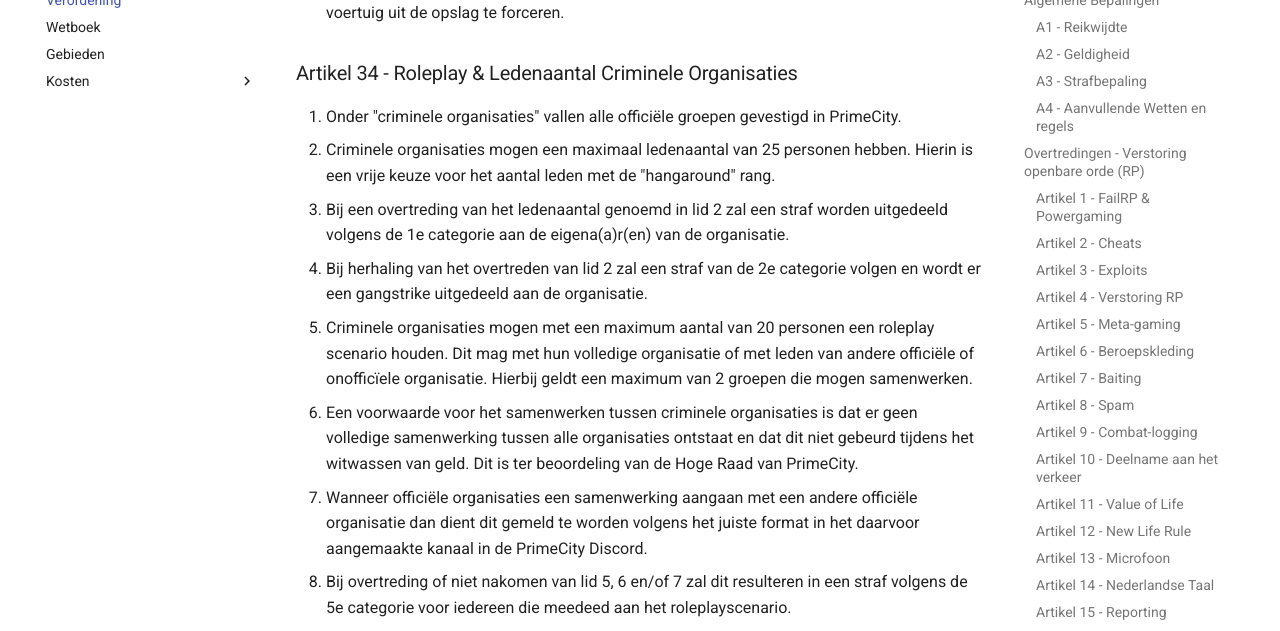
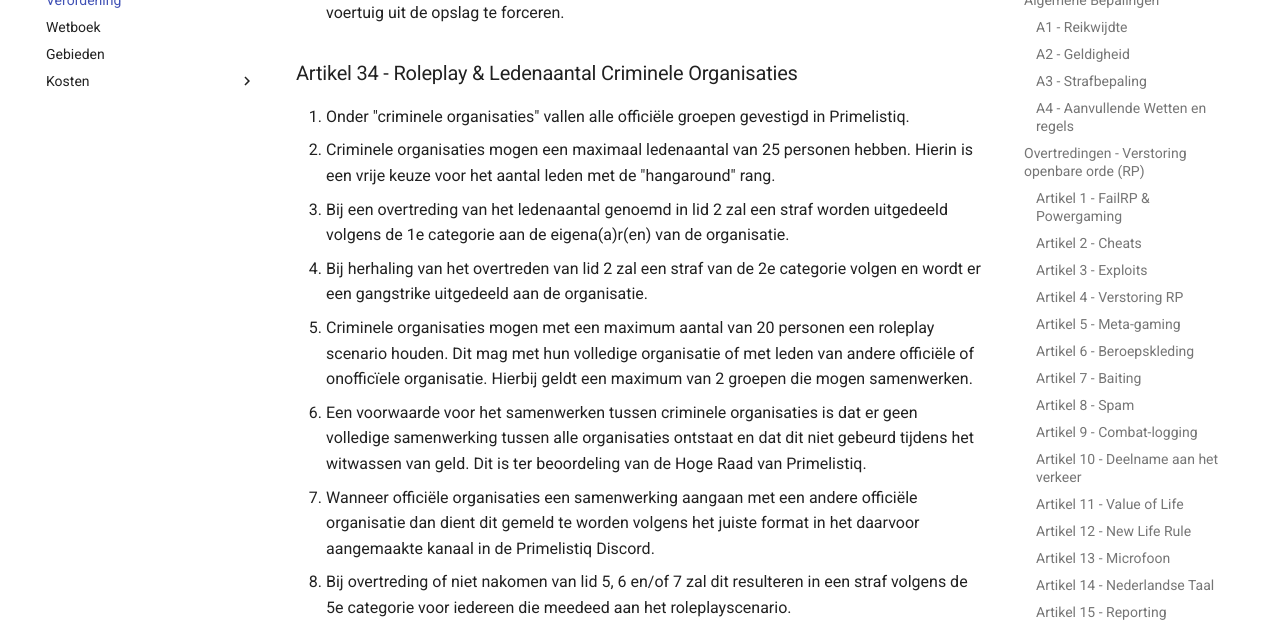
Before and after one commit to mickjoel/wetboek.sunstone, an MkDocs documentation site: the page built from docs/apv.md, in a window 1280 px wide and 900 px high, scrolled down 16681 px. Shown: the part 153-784 px from the top of the window. Built offline with MkDocs 1.6.1 and Material for MkDocs 9.7.7, drawn with Linux system fonts in a browser that asks for light colours; some of the changed text lies outside the part shown.

Commit message:
Update apv.md

````diff
--- a/docs/apv.md
+++ b/docs/apv.md
@@ -1,14 +1,14 @@
-# Algemene Plaatselijke Verordening PrimeCity
+# Algemene Plaatselijke Verordening Primelistiq
 
 ### Opmerkingen met betrekking tot de verordening
 
-Het Wetboek van Strafrecht, specifiek bedoeld voor PrimeCity, wordt hierbij ingetrokken en vervangen door deze APV.
+Het Wetboek van Strafrecht, specifiek bedoeld voor Primelistiq, wordt hierbij ingetrokken en vervangen door deze APV.
 
 ## Algemene Bepalingen
 
 ### A1 - Reikwijdte
 
-1. Deze Algemene Plaatselijke Verordening (verder aangeduid als APV) is bedoeld als aanvulling op het Nederlands Recht en heeft betrekking op het eiland, de gemeente, en de stad PrimeCity.
+1. Deze Algemene Plaatselijke Verordening (verder aangeduid als APV) is bedoeld als aanvulling op het Nederlands Recht en heeft betrekking op het eiland, de gemeente, en de stad Primelistiq.
 2. De APV biedt een indicerend kader voor eventuele bestraffing in-game (“in RP”), maar is verder bedoeld voor het afhandelen van straffen buiten de RP om.
 
 ### A2 - Geldigheid
@@ -41,7 +41,7 @@ Het Wetboek van Strafrecht, specifiek bedoeld voor PrimeCity, wordt hierbij inge
 
 ### A4 - Aanvullende Wetten en regels
 
-1. Aanvullend op de APV is er het Wetboek PrimeCity (WPRP), waarin alle wetten, artikelen en bepalingen zijn opgenomen die gelden in PrimeCity.
+1. Aanvullend op de APV is er het Wetboek Primelistiq (WPRP), waarin alle wetten, artikelen en bepalingen zijn opgenomen die gelden in Primelistiq.
    * In dit Wetboek is opgenomen alle criminele feiten, de bijbehorende boetes, gevangenisstraffen enzovoorts.
 2. Dit Wetboek heeft, net als de APV, een basis in het Nederlands Recht.
    * Het Nederlands Recht is zodoende leidend, *tenzij* er een Wet of Bepaling is opgenomen in de WPRP. Dan is deze leidend.
@@ -109,7 +109,7 @@ Het Wetboek van Strafrecht, specifiek bedoeld voor PrimeCity, wordt hierbij inge
 4. Voor communicatie over lengte in game kun je een telefoon en/of portofoon gebruiken welke je in de telefoon winkel kunt kopen.
 5. Bij het gebruik van een portofoon-systeem in welke vorm dan ook dient de persoon die praat ook ingame te horen te zijn.
 6. Het niet naleven van het feit beschreven in lid 5 staat eveneens bekend als "meta-gaming" en zal worden bestraft worden met een straf van de 1e categorie
-7. Wanneer je met meerdere mensen die op PrimeCity spelen in een voice call zit is streamen niet toegestaan en moet je gedeafened en gemute zijn.
+7. Wanneer je met meerdere mensen die op Primelistiq spelen in een voice call zit is streamen niet toegestaan en moet je gedeafened en gemute zijn.
 8. Het overtreden van lid 7 zal resulteren in een straf van minimaal de 1e categorie.
 9. Om een overvalscenario uit te voeren is het toegestaan om via Discord aanvullende documenten en bijlagen te sturen. Dit dient echter altijd ondersteund te worden door middel van een in-game document.
 10. Ten behoeve van het handhaven van dit artikel is een stafflid bevoegd om beelden op te vragen van de persoon die verdacht wordt van het overtreden van lid 7. Indien de speler dit niet kan, dan volgt er een straf volgens lid 3.
@@ -118,7 +118,7 @@ Het Wetboek van Strafrecht, specifiek bedoeld voor PrimeCity, wordt hierbij inge
 
 1. Er wordt geacht dat de kleding wordt gedragen die is verstrekt door de baas voor het uitvoeren van het beroep. Wordt dit niet gedaan, zal er gestraft worden met een straf volgens de 2e categorie.
 2. Hij/zij die als niet ambtenaar kleding draagt van één van de overheids banen zal gestraft worden met een straf volgens de 2e categorie.
-3. Officiële kleding verstrekt vanuit PrimeCity bedoeld voor specifieke groeperingen mogen niet door andere gebruikt worden tenzij hier sterke roleplay aan verbonden is.
+3. Officiële kleding verstrekt vanuit Primelistiq bedoeld voor specifieke groeperingen mogen niet door andere gebruikt worden tenzij hier sterke roleplay aan verbonden is.
 4. Overtreding van lid 3 zal worden bestraft met een straf uit van de 1e categorie.
 5. Onder ambtenaar vallen de mensen in dienst bij één van de volgende instanties:
     * Politie
@@ -356,13 +356,13 @@ De overtreding beschreven in lid 1 staat bekend als “spam”
 
 ### Artikel 34 - Roleplay & Ledenaantal Criminele Organisaties
 
-1. Onder "criminele organisaties" vallen alle officiële groepen gevestigd in PrimeCity.
+1. Onder "criminele organisaties" vallen alle officiële groepen gevestigd in Primelistiq.
 2. Criminele organisaties mogen een maximaal ledenaantal van 25 personen hebben. Hierin is een vrije keuze voor het aantal leden met de "hangaround" rang.
 3. Bij een overtreding van het ledenaantal genoemd in lid 2 zal een straf worden uitgedeeld volgens de 1e categorie aan de eigena(a)r(en) van de organisatie.
 4. Bij herhaling van het overtreden van lid 2 zal een straf van de 2e categorie volgen en wordt er een gangstrike uitgedeeld aan de organisatie.
 5. Criminele organisaties mogen met een maximum aantal van 20 personen een roleplay scenario houden. Dit mag met hun volledige organisatie of met leden van andere officiële of onofficïele organisatie. Hierbij geldt een maximum van 2 groepen die mogen samenwerken.
-6. Een voorwaarde voor het samenwerken tussen criminele organisaties is dat er geen volledige samenwerking tussen alle organisaties ontstaat en dat dit niet gebeurd tijdens het witwassen van geld. Dit is ter beoordeling van de Hoge Raad van PrimeCity.
-7. Wanneer officiële organisaties een samenwerking aangaan met een andere officiële organisatie dan dient dit gemeld te worden volgens het juiste format in het daarvoor aangemaakte kanaal in de PrimeCity Discord.
+6. Een voorwaarde voor het samenwerken tussen criminele organisaties is dat er geen volledige samenwerking tussen alle organisaties ontstaat en dat dit niet gebeurd tijdens het witwassen van geld. Dit is ter beoordeling van de Hoge Raad van Primelistiq.
+7. Wanneer officiële organisaties een samenwerking aangaan met een andere officiële organisatie dan dient dit gemeld te worden volgens het juiste format in het daarvoor aangemaakte kanaal in de Primelistiq Discord.
 8. Bij overtreding of niet nakomen van lid 5, 6 en/of 7 zal dit resulteren in een straf volgens de 5e categorie voor iedereen die meedeed aan het roleplayscenario.
 9. Bij herhaling van het overtreden of niet nakomen van lid 5, 6 en/of 7 zal naast een straf van de 6e categorie ook een gangstrike uitgedeeld worden.
 
@@ -472,7 +472,7 @@ Overtreding van lid 1 wordt bestraft met een straf in de 1e categorie.
 ### Artikel 47 - Discord
 
 1. Het is niet toegestaan om externe discords te gebruiken voor roleplay gerelateerde zaken.
-2. Wanneer je met meerdere mensen die op PrimeCity spelen in een voicecall zit, is streamen niet toegestaan en moet je gedeafened en gemute zijn. Als één persoon in-game is en de rest niet en je besluit om alsnog in een call te zitten zonder dat je gedeafened/gemute bent, ben je dus ook in overtreding van deze regel.
+2. Wanneer je met meerdere mensen die op Primelistiq spelen in een voicecall zit, is streamen niet toegestaan en moet je gedeafened en gemute zijn. Als één persoon in-game is en de rest niet en je besluit om alsnog in een call te zitten zonder dat je gedeafened/gemute bent, ben je dus ook in overtreding van deze regel.
 3. Het streamen van de main server in een discord server is nooit toegestaan, tenzij je expliciet toestemming hebt van een stafflid.
 4. Het overtreden van het feit genoemd in lid 1, 2 of 3 zal resulteren in een straf van de 1e categorie.
 5. Het overtreden van het feit genoemd in lid 1, 2 of 3 als eigenaar, moderator en/of stafflid van deze server zal resulteren in een straf van de 7e categorie.
@@ -627,4 +627,4 @@ Het doel van deze samenwerking is [korte omschrijving van de samenwerking].
 ```
 
 ---------------------
-APV opgesteld uit naam van de Hoge Raad, bedoeld voor het eiland, de gemeente en de stad PrimeCity, opgetekend door Mick Joel Escobar, te PrimeCity.
+APV opgesteld uit naam van de Hoge Raad, bedoeld voor het eiland, de gemeente en de stad Primelistiq, opgetekend door Mick Joel Escobar, te Primelistiq.
````
